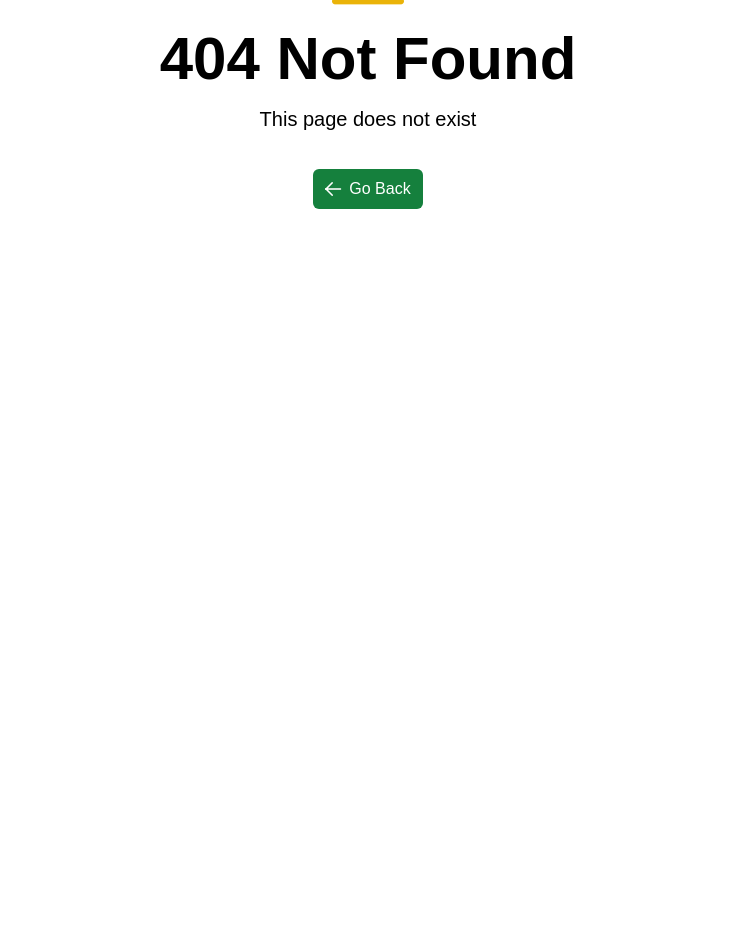
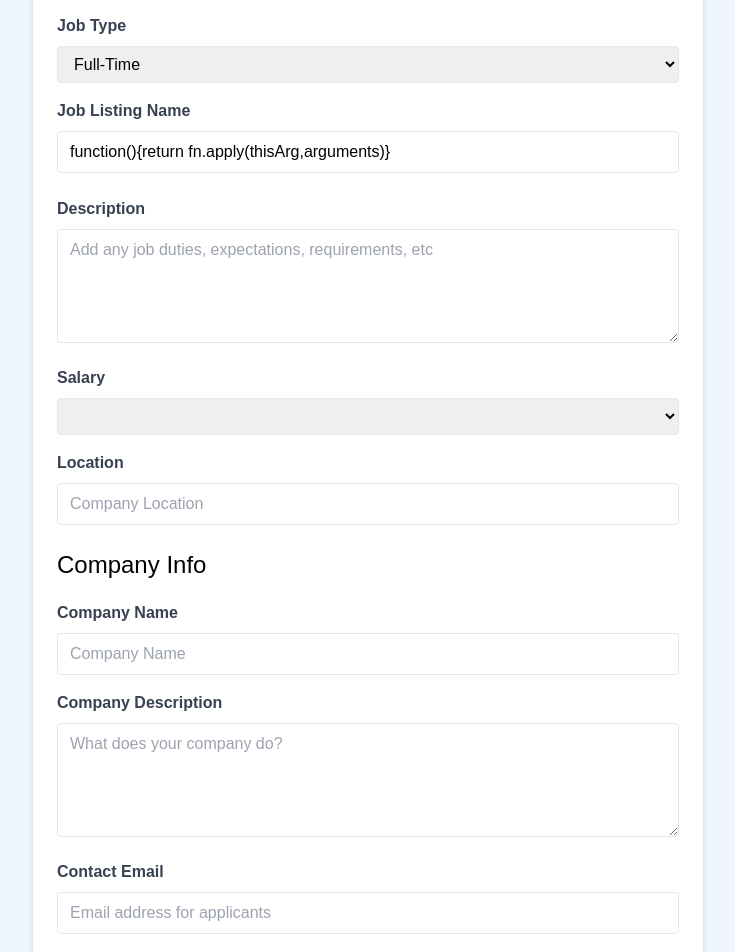
Before and after one commit to MahdiAlosh/vue-project, a Vue app: page /jobs/edit/1 in a window 1280 px wide. Before the commit this address had no page. Shown: the part 200-1152 px from the top of the page, without its empty margins (272-1007 px from the left). Before the commit the page ends 800 px from the top, so only its background shows below. Built offline with nearby package versions, Linux system fonts and the light colour scheme; no server answers.

Commit message:
feat: implement job editing and deletion functionality with toast notifications

```diff
--- a/src/jobs.json
+++ b/src/jobs.json
@@ -85,17 +85,17 @@
       }
     },
     {
-      "id": "41e3",
+      "id": "9909",
       "type": "Full-Time",
-      "title": "Dev",
-      "description": "ffffff",
-      "salary": "$150K - $175K",
-      "location": "DD",
+      "title": "Alexander Pickett",
+      "description": "Voluptatum at ipsum ",
+      "salary": "$80K - $90K",
+      "location": "Tempora ratione rati",
       "company": {
-        "name": "SA",
-        "description": "vvvvvvv",
-        "contactEmail": "sss@sss.com",
-        "contactPhone": "1101110"
+        "name": "Gay Massey Trading",
+        "description": "Vel ea et doloremque",
+        "contactEmail": "karufu@mailinator.com",
+        "contactPhone": "+1 (737) 826-4642"
       }
     }
   ]
--- a/src/main.js
+++ b/src/main.js
@@ -15,3 +15,6 @@ const app = createApp(App);
 app.use(router);
 app.use(Toast);
 app.mount('#app');
+
+// npm run dev
+// npm run build
--- a/src/router/index.js
+++ b/src/router/index.js
@@ -4,6 +4,7 @@ import JobsView from '@/views/JobsView.vue';
 import JobsAddView from '@/views/JobsAddView.vue';
 import NotFoundView from '@/views/NotFoundView.vue';
 import JobView from '@/views/JobView.vue';
+import EditJobView from '@/views/EditJobView.vue';
 
 const router = createRouter({
   history: createWebHistory(import.meta.env.BASE_URL),
@@ -30,6 +31,11 @@ const router = createRouter({
       component: JobsAddView,
     },
     {
+      path: '/jobs/edit/:id',
+      name: 'jobs-edit',
+      component: EditJobView,
+    },
+    {
       path: '/:catchAll(.*)',
       name: 'not-found',
       component: NotFoundView,
--- /dev/null
+++ b/src/views/EditJobView.vue
@@ -0,0 +1,177 @@
+<script setup>
+import { reactive, onMounted } from 'vue';
+import PulseLoader from 'vue-spinner/src/PulseLoader.vue';
+import axios from 'axios';
+import { useRouter, useRoute } from 'vue-router';
+import { useToast } from 'vue-toastification';
+
+const router = useRouter(); // Use the router to navigate after form submission
+const route = useRoute(); // Use the route to access route parameters if needed
+const toast = useToast();
+
+const jobId = route.params.id;
+
+const form = reactive({
+  type: 'Full-Time', // Default job type for palceholder, it has to match the select options unter neath
+  title: axios.get,
+  description: '',
+  salary: '',
+  location: '',
+  company: {
+    name: '',
+    description: '',
+    contactEmail: '',
+    contactPhone: ''
+  }
+});
+
+const state = reactive({
+  job: {},
+  isLoading: true,
+});
+
+onMounted(async () => {
+  try {
+    const response = await axios.get(`/api/jobs/${jobId}`); // Fetch job details by ID
+    state.job = response.data; // Assign the fetched job data to the state
+    // Populate the form with the fetched job data
+    form.type = state.job.type;
+    form.title = state.job.title;
+    form.description = state.job.description;
+    form.salary = state.job.salary;
+    form.location = state.job.location;
+    form.company.name = state.job.company.name;
+    form.company.description = state.job.company.description;
+    form.company.contactEmail = state.job.company.contactEmail;
+    form.company.contactPhone = state.job.company.contactPhone;
+    state.isLoading = false; // Set loading to false after fetching data
+  }
+  catch (error) {
+    console.error('Error fetching job data:', error);
+  }
+  finally {
+    state.isLoading = false; // Ensure loading is set to false even if there's an error
+  }
+});
+
+const handleSubmit = async () => {
+  // console.log('Form submitted:', form.title); // For debugging purposes
+  const updateJob = {
+    type: form.type,
+    title: form.title,
+    description: form.description,
+    salary: form.salary,
+    location: form.location,
+    company: {
+      name: form.company.name,
+      description: form.company.description,
+      contactEmail: form.company.contactEmail,
+      contactPhone: form.company.contactPhone
+    },
+  };
+  try {
+    const response = await axios.put(`/api/jobs/${jobId}`, updateJob); // Update the job by ID
+    toast.success('Job updated successfully!'); // Show success toast
+    router.push(`/jobs/${response.data.id}`); // Redirect to the updated job listing
+  } catch (error) {
+    console.error('Error updating job data:', error);
+    toast.error('Failed to update job. Please try again.');
+  }
+};
+</script>
+
+<template>
+  <section v-if="!state.isLoading" class="bg-blue-50">
+    <!--   <section class="bg-blue-50"> -->
+    <div class="container m-auto max-w-2xl py-10">
+      <h2 class="text-3xl text-center text-green-500 font-semibold mb-6">Edit Job</h2>
+      <div class="bg-white px-6 py-8 mb-4 shadow-md rounded-md border m-4 md:m-0">
+        <form @submit.prevent="handleSubmit"> <!-- where input data are token from -->
+          <div class="mb-4">
+            <label for="type" class="block text-gray-700 font-bold mb-2">Job Type</label>
+            <select v-model="form.type" id="type" name="type" class="border rounded w-full py-2 px-3" required>
+              <option value="Full-Time">Full-Time</option>
+              <option value="Part-Time">Part-Time</option>
+              <option value="Remote">Remote</option>
+              <option value="Internship">Internship</option>
+            </select>
+          </div>
+
+          <div class="mb-4">
+            <label class="block text-gray-700 font-bold mb-2">Job Listing Name</label>
+            <input v-model="form.title" type="text" id="name" name="name" class="border rounded w-full py-2 px-3 mb-2"
+              placeholder="eg. Beautiful Apartment In Miami" required />
+          </div>
+          <div class="mb-4">
+            <label for="description" class="block text-gray-700 font-bold mb-2">Description</label>
+            <textarea v-model="form.description" id="description" name="description"
+              class="border rounded w-full py-2 px-3" rows="4"
+              placeholder="Add any job duties, expectations, requirements, etc"></textarea>
+          </div>
+
+          <div class="mb-4">
+            <label for="type" class="block text-gray-700 font-bold mb-2">Salary</label>
+            <select v-model="form.salary" id="salary" name="salary" class="border rounded w-full py-2 px-3" required>
+              <option value="Under $50K">under $50K</option>
+              <option value="$50K - $60K">$50 - $60K</option>
+              <option value="$60K - $70K">$60 - $70K</option>
+              <option value="$70K - $80K">$70 - $80K</option>
+              <option value="$80K - $90K">$80 - $90K</option>
+              <option value="$90K - $100K">$90 - $100K</option>
+              <option value="$100K - $125K">$100 - $125K</option>
+              <option value="$125K - $150K">$125 - $150K</option>
+              <option value="$150K - $175K">$150 - $175K</option>
+              <option value="$175K - $200K">$175 - $200K</option>
+              <option value="Over $200K">Over $200K</option>
+            </select>
+          </div>
+
+          <div class="mb-4">
+            <label class="block text-gray-700 font-bold mb-2">
+              Location
+            </label>
+            <input v-model="form.location" type="text" id="location" name="location"
+              class="border rounded w-full py-2 px-3 mb-2" placeholder="Company Location" required />
+          </div>
+
+          <h3 class="text-2xl mb-5">Company Info</h3>
+
+          <div class="mb-4">
+            <label for="company" class="block text-gray-700 font-bold mb-2">Company Name</label>
+            <input v-model="form.company.name" type="text" id="company" name="company"
+              class="border rounded w-full py-2 px-3" placeholder="Company Name" />
+          </div>
+
+          <div class="mb-4">
+            <label for="company_description" class="block text-gray-700 font-bold mb-2">Company Description</label>
+            <textarea v-model="form.company.description" id="company_description" name="company_description"
+              class="border rounded w-full py-2 px-3" rows="4" placeholder="What does your company do?"></textarea>
+          </div>
+
+          <div class="mb-4">
+            <label for="contact_email" class="block text-gray-700 font-bold mb-2">Contact Email</label>
+            <input v-model="form.company.contactEmail" type="email" id="contact_email" name="contact_email"
+              class="border rounded w-full py-2 px-3" placeholder="Email address for applicants" required />
+          </div>
+          <div class="mb-4">
+            <label for="contact_phone" class="block text-gray-700 font-bold mb-2">Contact Phone</label>
+            <input v-model="form.company.contactPhone" type="tel" id="contact_phone" name="contact_phone"
+              class="border rounded w-full py-2 px-3" placeholder="Optional phone for applicants" />
+          </div>
+
+          <div>
+            <button
+              class="bg-green-500 hover:bg-green-600 text-white font-bold py-2 px-4 rounded-full w-full focus:outline-none focus:shadow-outline"
+              type="submit"> <!-- type="submit" for sending the form -->
+              Update Job
+            </button>
+          </div>
+        </form>
+      </div>
+    </div>
+  </section>
+  <div v-else class="text-center text-gray-500 py-6">
+    <PulseLoader />
+    <p>Loading...</p>
+  </div>
+</template>
--- a/src/views/JobView.vue
+++ b/src/views/JobView.vue
@@ -2,11 +2,30 @@
 import PulseLoader from 'vue-spinner/src/PulseLoader.vue'; //npm i vue-spinner
 import axios from 'axios'; // Importing axios for making HTTP requests: npm i axios
 import { reactive, onMounted } from 'vue';
-import { useRoute, RouterLink } from 'vue-router';
+import { useRoute, RouterLink, useRouter } from 'vue-router';
 import BackButton from '@/components/BackButton.vue';
+import { useToast } from 'vue-toastification';
 
+const router = useRouter();
 const route = useRoute();
+const toast = useToast();
 const jobId = route.params.id; // Get the job ID from the route parameters
+
+const deleteJob = async () => {
+  try {
+    const confirma = window.confirm('Are you sure you want to delete this job?');
+    if (confirma) { // If the user confirm, delete the job
+      await axios.delete(`/api/jobs/${jobId}`); // Delete the job by ID
+      toast.success('Job deleted successfully!'); // Show success toast
+      router.push('/jobs'); // Redirect to the jobs list
+    }
+  } catch (error) {
+    console.error('Error deleting job:', error);
+    toast.error('Failed to delete job. Please try again.'); // Show error toast
+  }
+}
+
+
 const state = reactive({
   job: {},
   isLoading: true,
@@ -92,7 +111,7 @@ onMounted(async () => {
               class="bg-green-500 hover:bg-green-600 text-white text-center font-bold py-2 px-4 rounded-full w-full focus:outline-none focus:shadow-outline mt-4 block">
               Edit
               Job</RouterLink>
-            <button
+            <button @click="deleteJob"
               class="bg-red-500 hover:bg-red-600 text-white font-bold py-2 px-4 rounded-full w-full focus:outline-none focus:shadow-outline mt-4 block">
               Delete Job
             </button>
```
